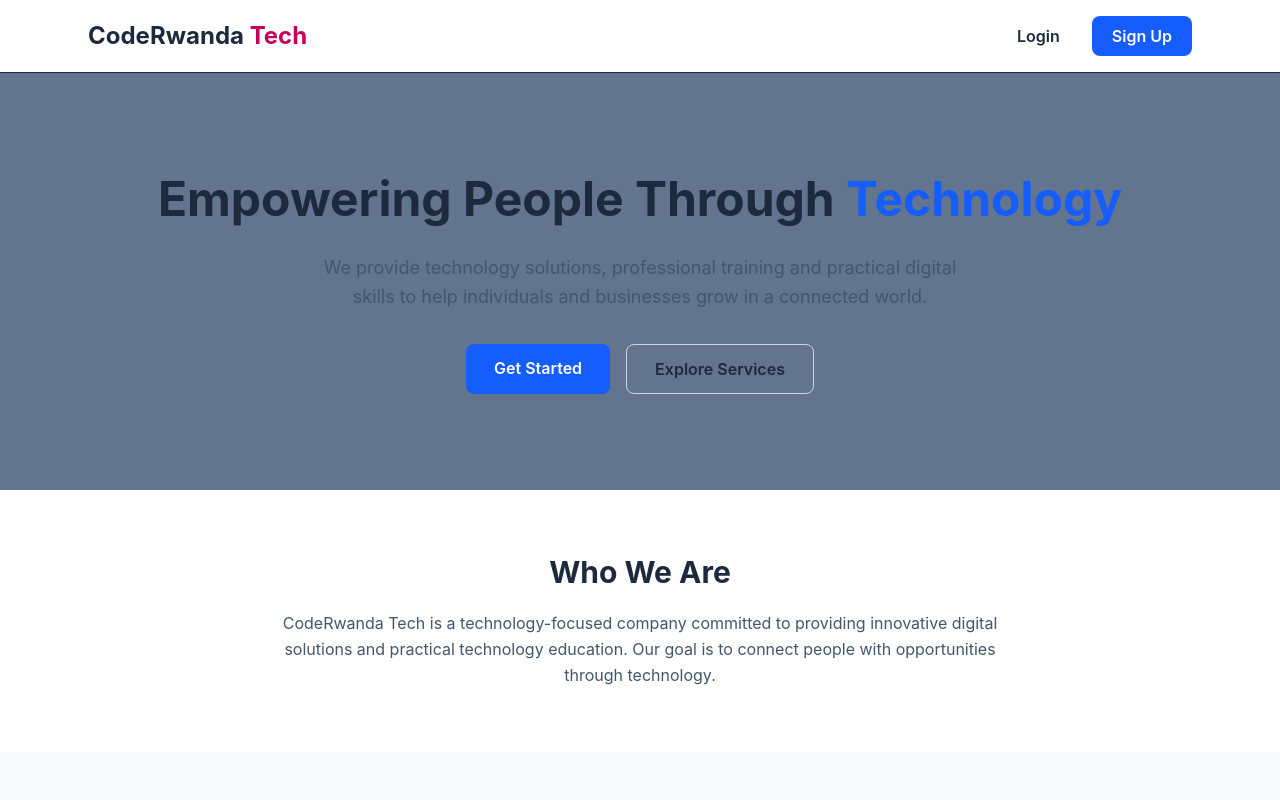
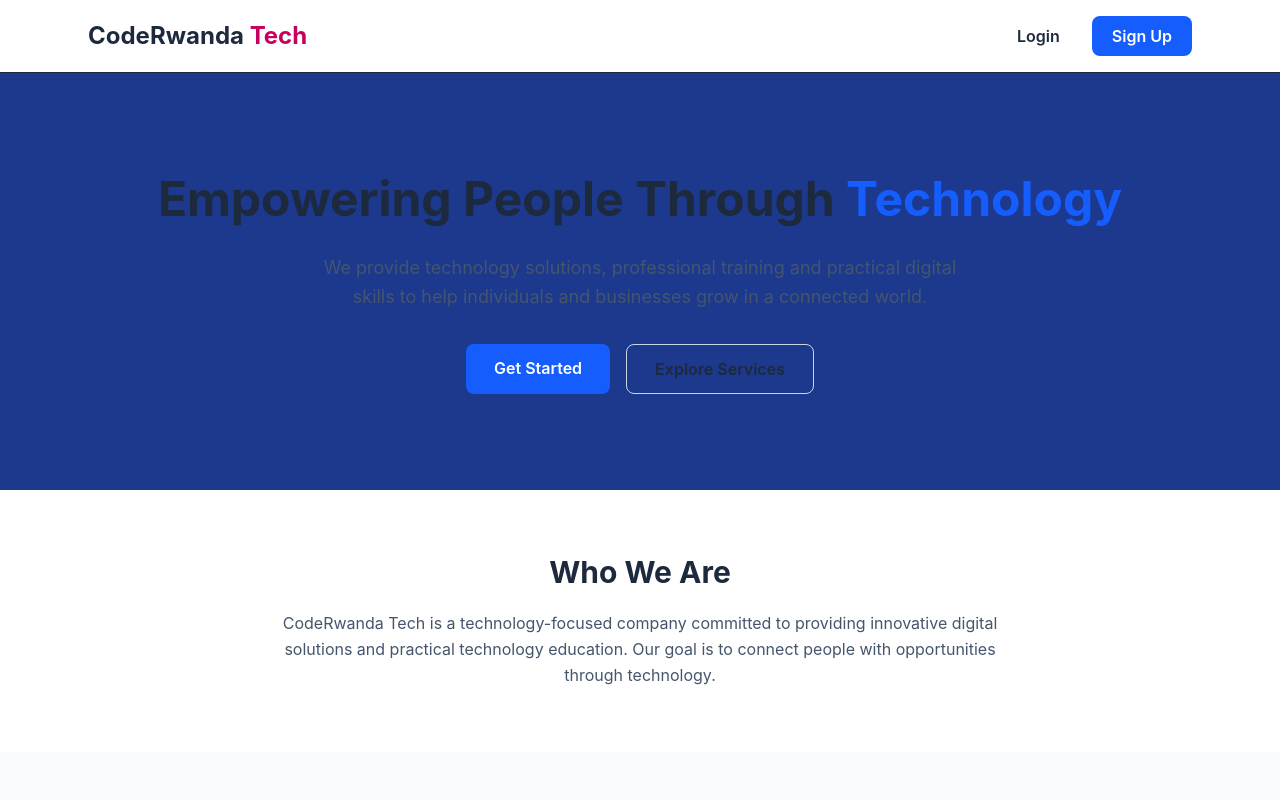
Before and after one commit to ndikubwimana12/SMS, a React (Vite) app in the folder client/: page /home in a window 1280 px wide. Shown: the top 800 px of the page. Built offline with nearby package versions, Linux system fonts and the light colour scheme; no server answers.

Commit message:
changing background

```diff
--- a/client/src/pages/Home.jsx
+++ b/client/src/pages/Home.jsx
@@ -33,7 +33,7 @@ function Home() {
             </nav>
 
 
-            <section className="bg-slate-500">
+            <section className="bg-blue-900">
                 <div className="max-w-6xl mx-auto px-6 py-24 text-center">
 
 
```
